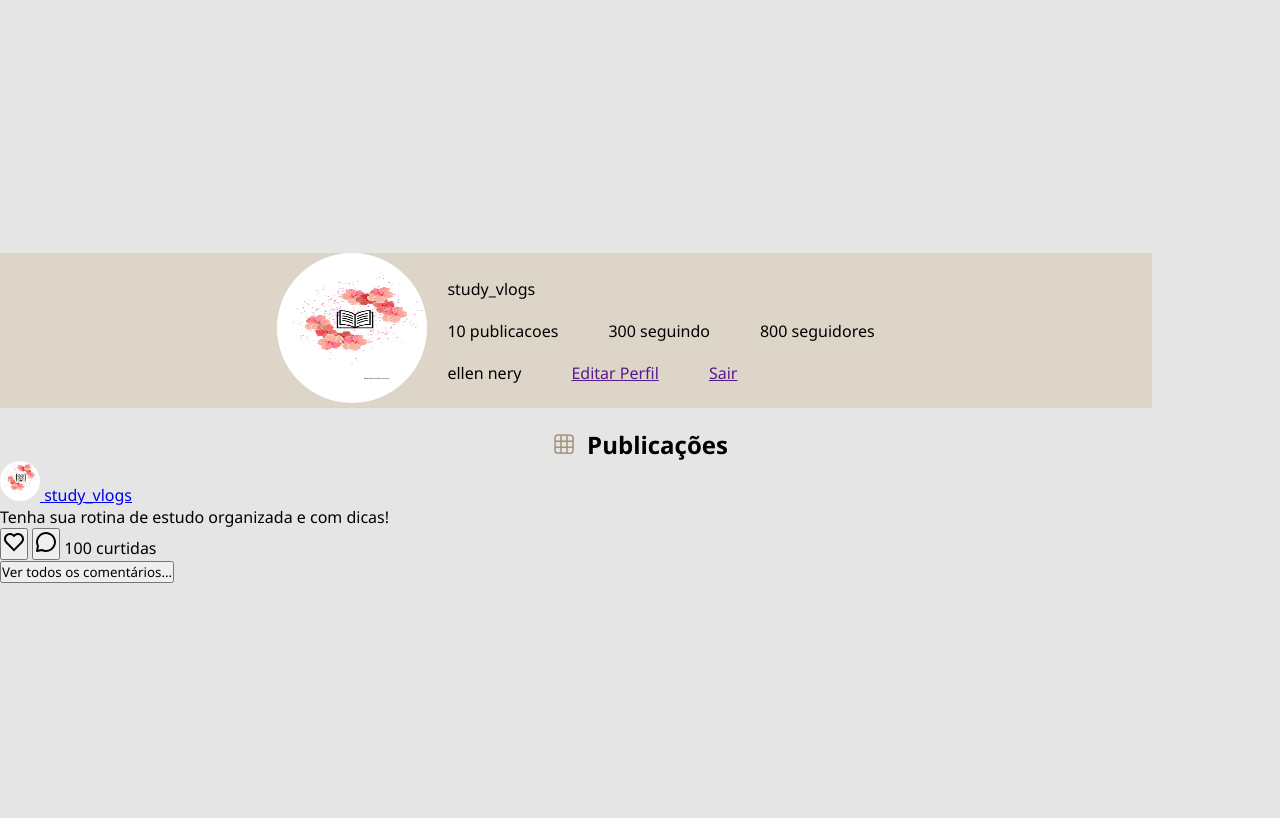
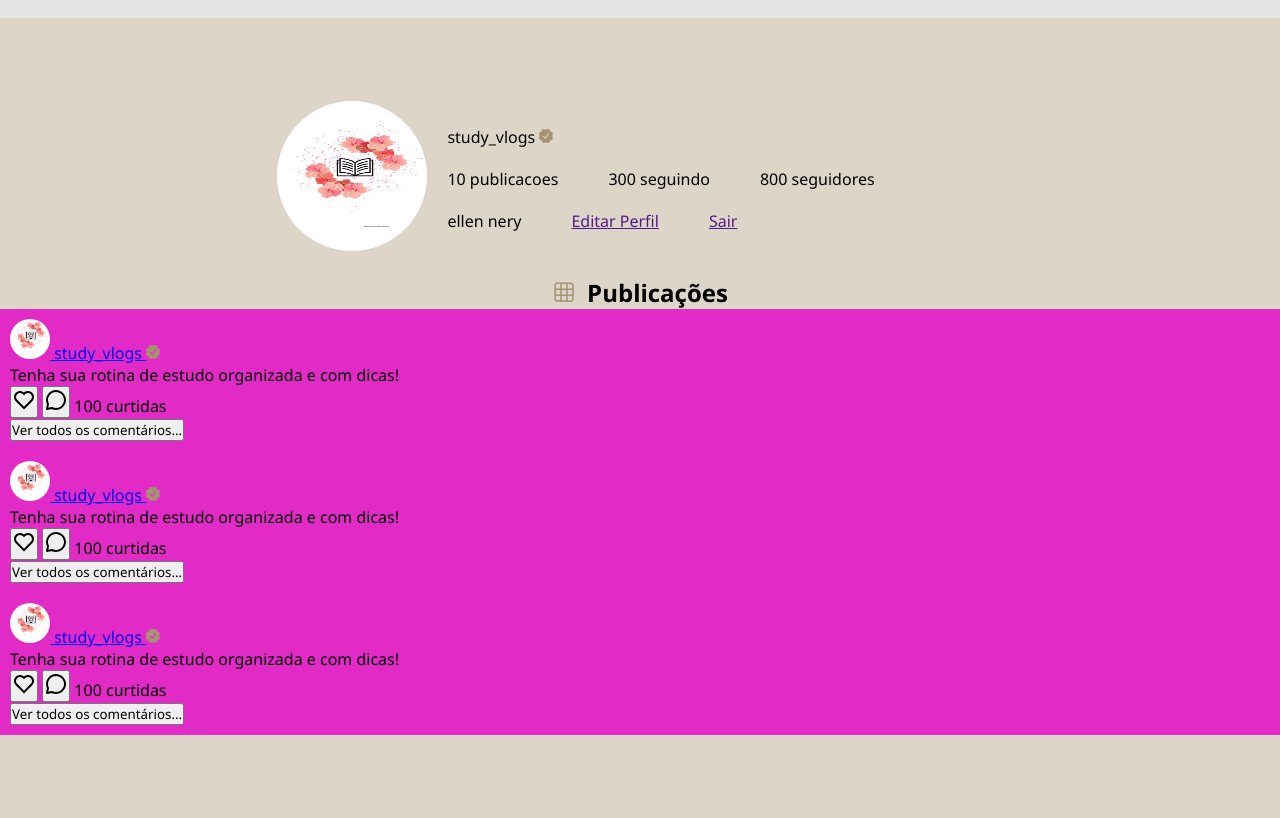
Before and after one commit to EllenNery2008/2S_DevConnect_M, a plain HTML site: page static_devconnect/pages/perfil.html in a window 1280 px wide. Shown: the part 82-900 px from the top of the page. Drawn offline with Linux system fonts and the light colour scheme.

Commit message:
Fase de projeto Atividade - DevConnect - DER e Modelo Lógico

```diff
--- a/static_devconnect/pages/perfil.html
+++ b/static_devconnect/pages/perfil.html
@@ -40,6 +40,7 @@
                     </a>
                     <a href="#">
                         <img class="foto-perfil" src="../assets/images/livro.jpg" alt="">
+                        <img class="verificacao" src="../assets/images/Verificado.svg" alt="">
                     </a>
 
                 </div>
@@ -50,14 +51,20 @@
     </header>
 
     <main>
-        <section id="perfil">
+        <section id="perfil" class="estilo-formulario">
 
             <header class="dados-perfil">
                 <a href="#">
                     <img class="foto-perfil-bio" src="../assets/images/livro.jpg" alt="">
                 </a>
                 <nav class="informacoes">
-                    <span>study_vlogs</span>
+                    <span>study_vlogs
+
+                        <a href="#">
+                            <img class="verificacao" src="../assets/images/Verificado.svg" alt="">
+                        </a>
+                    </span>
+
                     <div>
                         <span>10 publicacoes</span>
                         <span>300 seguindo</span>
@@ -82,13 +89,73 @@
                 <h2>Publicações</h2>
             </div>
 
-
             <article class="card-publi">
                 <header>
                     <a href="#">
                         <img class="foto-perfil" src="../assets/images/livro.jpg" alt="">
                         study_vlogs
                     </a>
+
+                    <a href="#">
+                        <img class="verificacao" src="../assets/images/Verificado.svg" alt="">
+                    </a>
+
+                </header>
+
+                <p class="descricao-publicacao">Tenha sua rotina de estudo organizada e com dicas!</p>
+                <div class="interacoes-publicacao">
+                    <button type="button">
+                        <img src="../assets/images/icone-coracao-preto.svg" alt="">
+                    </button>
+
+                    <button type="button">
+                        <img src="../assets/images/icone-comentario-preto.svg" alt="">
+                    </button>
+
+                    <span>100 curtidas</span>
+                </div>
+
+                <button type="button">Ver todos os comentários...</button>
+            </article>
+            <article class="card-publi">
+                <header>
+                    <a href="#">
+                        <img class="foto-perfil" src="../assets/images/livro.jpg" alt="">
+                        study_vlogs
+                    </a>
+
+                    <a href="#">
+                        <img class="verificacao" src="../assets/images/Verificado.svg" alt="">
+                    </a>
+
+                </header>
+
+                <p class="descricao-publicacao">Tenha sua rotina de estudo organizada e com dicas!</p>
+                <div class="interacoes-publicacao">
+                    <button type="button">
+                        <img src="../assets/images/icone-coracao-preto.svg" alt="">
+                    </button>
+
+                    <button type="button">
+                        <img src="../assets/images/icone-comentario-preto.svg" alt="">
+                    </button>
+
+                    <span>100 curtidas</span>
+                </div>
+
+                <button type="button">Ver todos os comentários...</button>
+            </article>
+            <article class="card-publi">
+                <header>
+                    <a href="#">
+                        <img class="foto-perfil" src="../assets/images/livro.jpg" alt="">
+                        study_vlogs
+                    </a>
+
+                    <a href="#">
+                        <img class="verificacao" src="../assets/images/Verificado.svg" alt="">
+                    </a>
+
                 </header>
 
                 <p class="descricao-publicacao">Tenha sua rotina de estudo organizada e com dicas!</p>
--- a/static_devconnect/styles/perfil.css
+++ b/static_devconnect/styles/perfil.css
@@ -6,6 +6,7 @@
     margin-top: 20px;
     flex-direction: column;
     gap: 20px;
+    background-color:#DDD6C8;
 }
 
 #perfil {
@@ -54,11 +55,15 @@
 }
 
 #criar-publi{
-    padding: 10px;
+    padding: 10px
 }
 
 .estilo-formulario {
     width: 100%;
-    background-color: var(--cor-branco);
-    border: var(--borda);
+    border: var(--borda--);
 }
+
+.card-publi{
+    padding: 10px;
+    background-color: rgb(226, 43, 198);
+}
```
Also changed, not shown: Banco de Dados/DevConnect - DER e Modelo Lógico-Página-6.drawio (1).png (added), Banco de Dados/DevConnect - DER e Modelo Lógico-Página-7.drawio.png (added), static_devconnect/assets/images/Verificado.svg (added).
